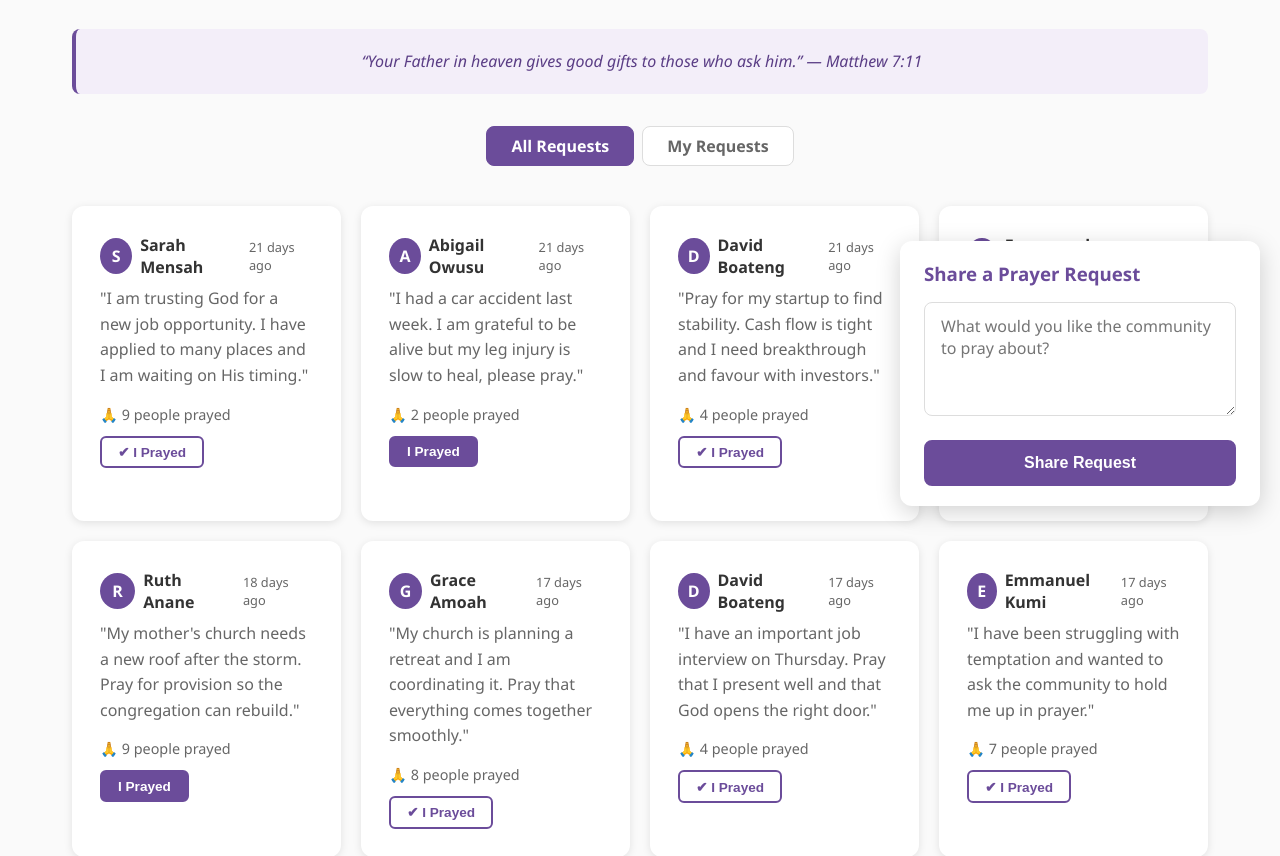
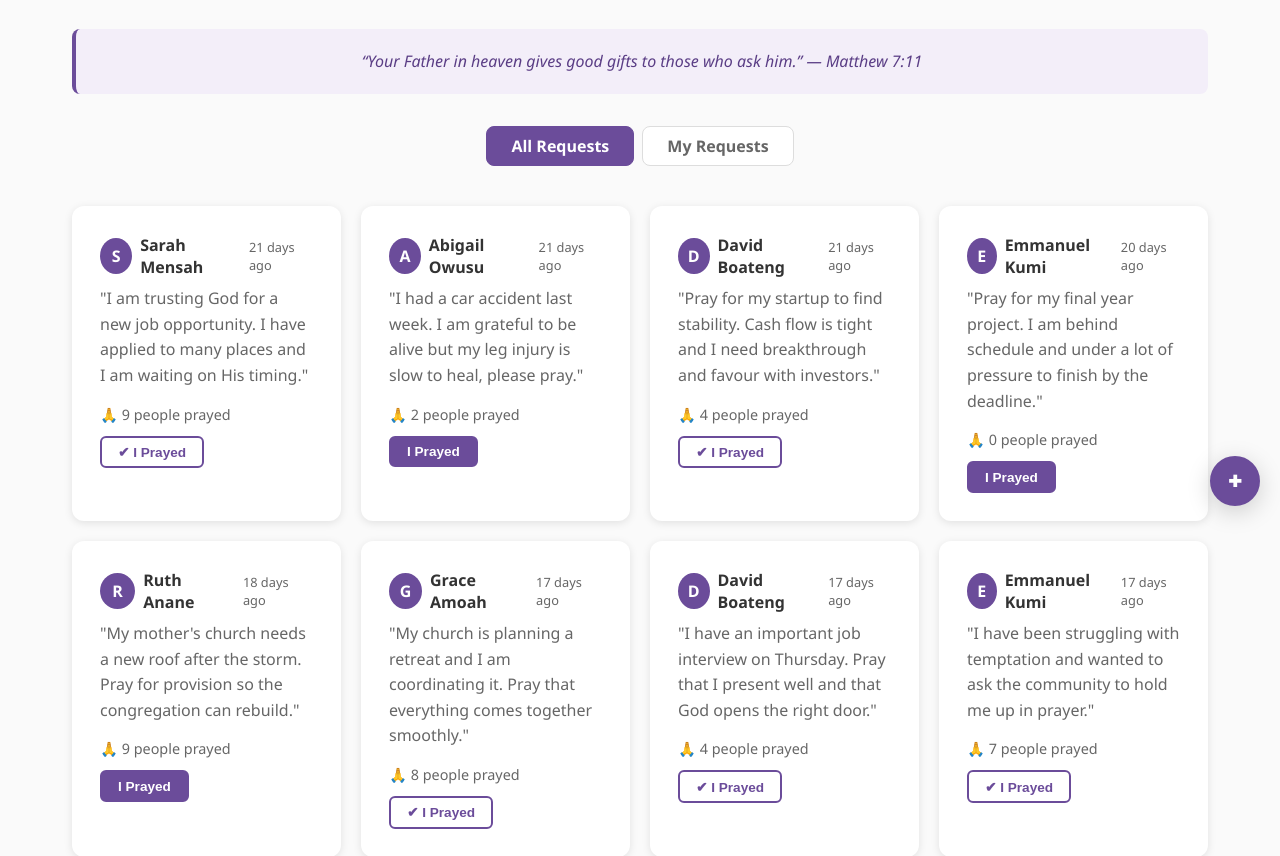
Before and after one commit to asungrephilip/prayer-corner, a PHP site: page /prayer_requests.php in a window 1280 px wide. Shown: the part 274-1130 px from the top of the page. Run offline with PHP 8.4, Linux system fonts and the light colour scheme; a user stored in the database is signed in; data comes from the database, SQL or seed files in the repository; some libraries are stand-ins or nearby versions.

Commit message:
Added a button to toggle the display of the share-card to none or block

```diff
--- a/prayer_requests.php
+++ b/prayer_requests.php
@@ -92,7 +92,7 @@ $shared     = isset($_GET['testimony']);
     <div class="notify notify-error"><?php echo h($error); ?></div>
     <?php endif; ?>
 
-    <section class="share-card">
+    <section class="share-card" id="shareCard">
       <h3>Share a Prayer Request</h3>
       <form class="auth-form" action="prayer_request_process.php" method="POST">
         <div class="form-group">
@@ -101,6 +101,27 @@ $shared     = isset($_GET['testimony']);
         <button type="submit" class="btn btn-primary btn-full">Share Request</button>
       </form>
     </section>
+
+    <button onclick="toggleShareCard()" type="button" class="btn-primary share-btn" id="shareBtn">&#10010;</button>
+
+    <script>
+      const shareCard = document.getElementById('shareCard');
+      const shareBtn  = document.getElementById('shareBtn');
+
+      function toggleShareCard() {
+        const open = shareCard.style.display === 'block';
+        shareCard.style.display = open ? 'none' : 'block';
+        shareBtn.textContent = open ? '\u271A' : '\u2715';
+      }
+
+      document.addEventListener('click', function(e) {
+        if (!shareCard.contains(e.target) && e.target !== shareBtn) {
+          shareCard.style.display = 'none';
+          shareBtn.textContent = '\u271A';
+        }
+      });
+    </script>
+
 
     <div class="tabs">
       <a href="prayer_requests.php?tab=all" class="tab-link <?php echo $tab === 'all' ? 'active' : ''; ?>">All Requests</a>
--- a/styles.css
+++ b/styles.css
@@ -741,6 +741,7 @@ body {
 
 /* Share form - floats at bottom-right of the viewport while scrolling */
 .share-card {
+  display: none;
   position: fixed;
   right: 20px;
   bottom: 20px;
@@ -750,6 +751,24 @@ body {
   border-radius: 12px;
   padding: 1.25rem 1.5rem;
   box-shadow: 0 6px 24px rgba(0, 0, 0, 0.18);
+}
+
+.share-btn {
+  position: fixed;
+  right: 20px;
+  bottom: 20px;
+  z-index: 6;
+  border-radius: 100px;
+  width: 50px;
+  height: 50px;
+  align-items: center;
+  justify-content: center;
+  box-shadow: 0 6px 24px rgba(0, 0, 0, 0.18);
+  font-weight: 800;
+  font-size: 1rem;
+  cursor: pointer;
+  border: 2px solid var(--primary);
+  transition: all 0.2s;
 }
 
 .share-card h3 {
```
